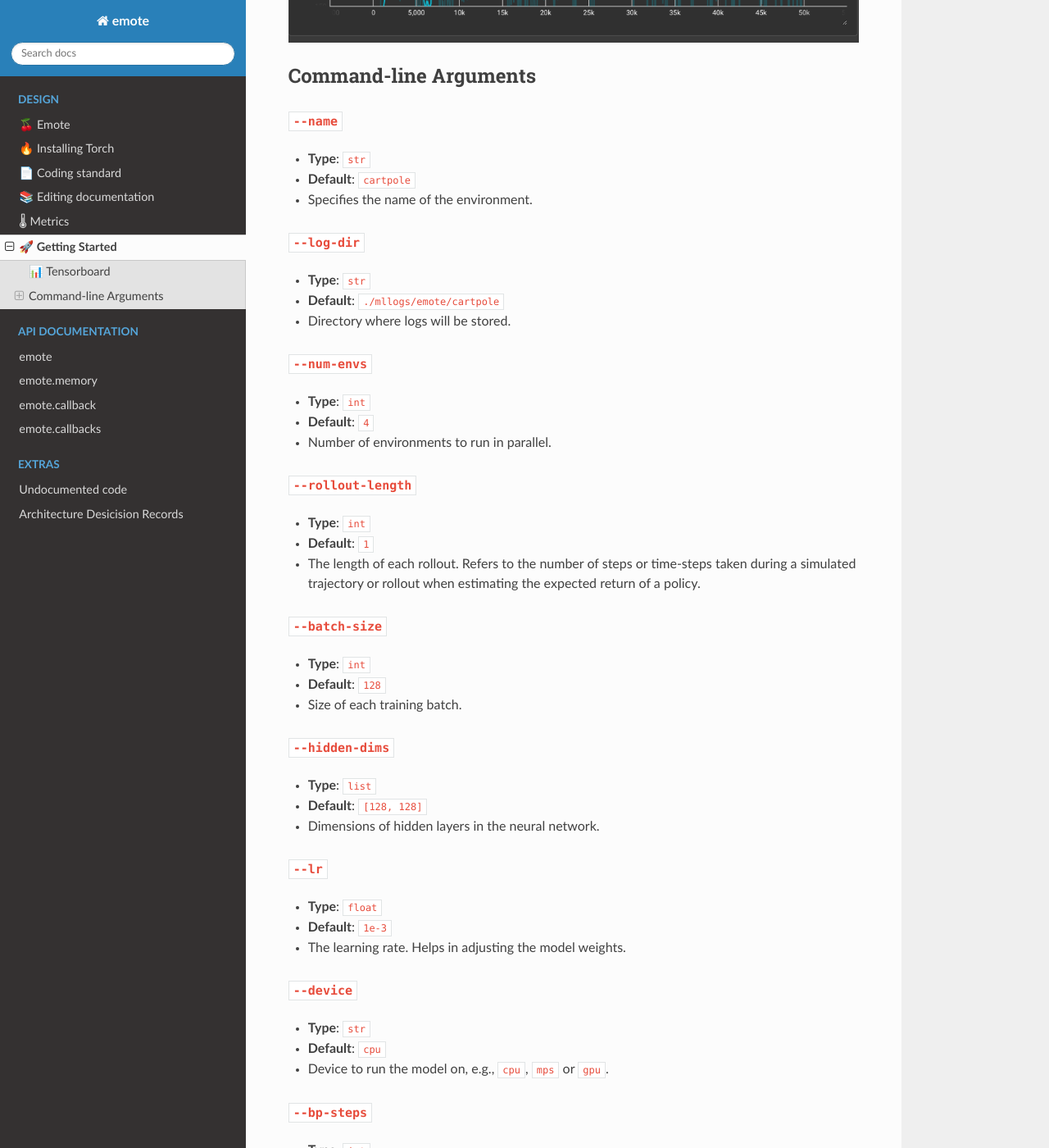
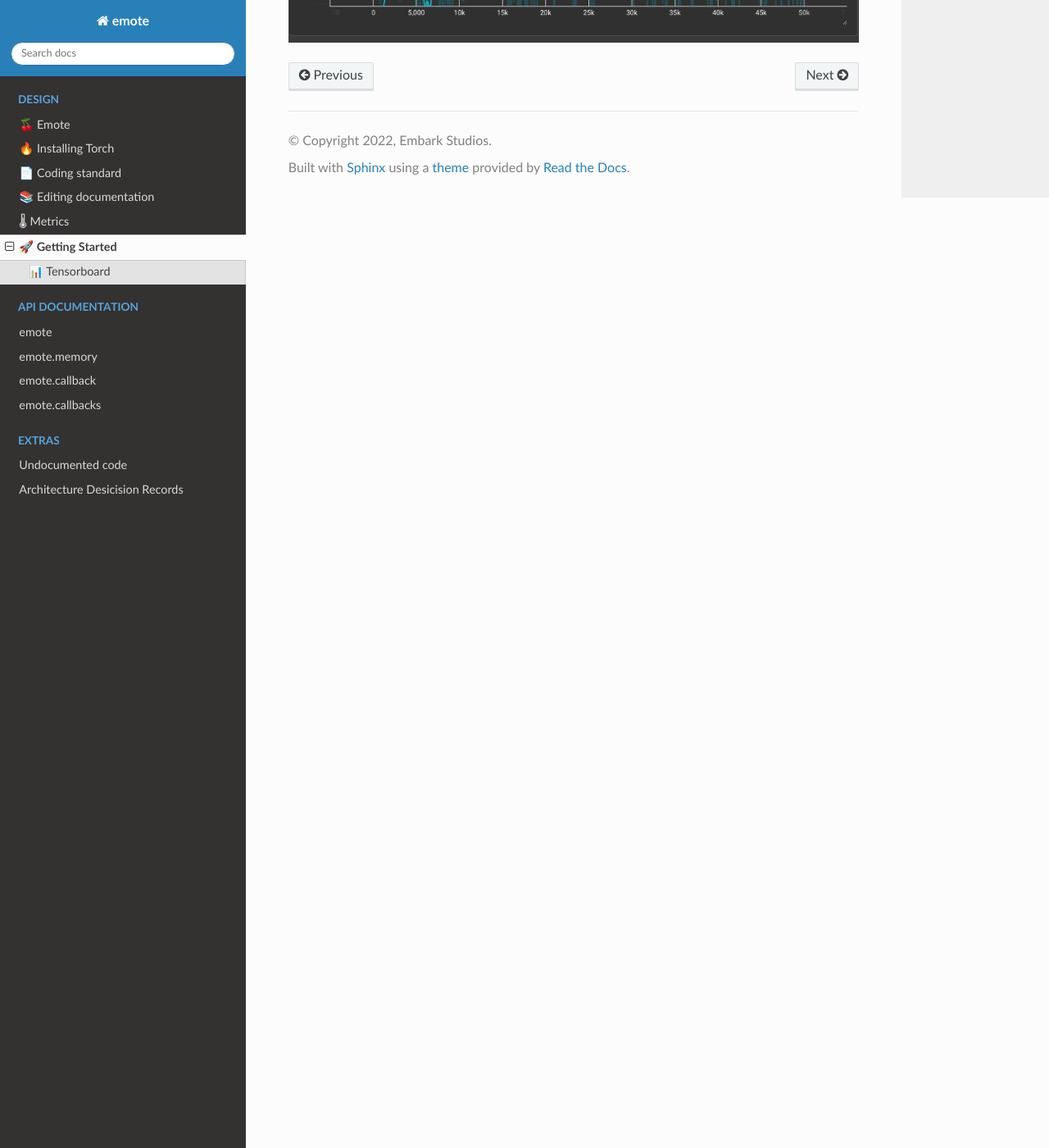
Before and after one commit to EmbarkStudios/emote, a Sphinx documentation site: the page built from docs/getting_started.md, in a window 1280 px wide and 1400 px high, scrolled down 1439 px. Shown: the whole window at 82% size. Built offline with Sphinx 7.4.7 and the Read the Docs theme 2.0.0, drawn with Linux system fonts in a browser that asks for light colours; some of the changed text lies outside the part shown.

Commit message:
Move cli args info to help

```diff
--- a/docs/getting_started.md
+++ b/docs/getting_started.md
@@ -23,71 +23,3 @@ pdm run tensorboard --logdir ./mllogs
 This will start a Tensorboard server on `localhost:6006`. You can now open your browser and go to `localhost:6006` to see the training process where you can see the rewards over time, the loss over time, etc.
 
 ![Alt Text](tensorboard.png)
-
-## Command-line Arguments
-
-### `--name`
-
-- **Type**: `str`
-- **Default**: `cartpole`
-- Specifies the name of the environment.
-
-### `--log-dir`
-
-- **Type**: `str`
-- **Default**: `./mllogs/emote/cartpole`
-- Directory where logs will be stored.
-
-### `--num-envs`
-
-- **Type**: `int`
-- **Default**: `4`
-- Number of environments to run in parallel.
-
-### `--rollout-length`
-
-- **Type**: `int`
-- **Default**: `1`
-- The length of each rollout. Refers to the number of steps or time-steps taken during a simulated trajectory or rollout when estimating the expected return of a policy.
-
-### `--batch-size`
-
-- **Type**: `int`
-- **Default**: `128`
-- Size of each training batch.
-
-### `--hidden-dims`
-
-- **Type**: `list`
-- **Default**: `[128, 128]`
-- Dimensions of hidden layers in the neural network.
-
-### `--lr`
-
-- **Type**: `float`
-- **Default**: `1e-3`
-- The learning rate. Helps in adjusting the model weights.
-
-### `--device`
-
-- **Type**: `str`
-- **Default**: `cpu`
-- Device to run the model on, e.g., `cpu`, `mps` or `gpu`.
-
-### `--bp-steps`
-
-- **Type**: `int`
-- **Default**: `50,000`
-- Number of backpropagation steps until the training run is finished.
-
-### `--memory-size`
-
-- **Type**: `int`
-- **Default**: `50,000`
-- Size of the replay buffer. More complex environments will require a larger replay buffer, as they require more data to learn from. Given that cartpole is a simple environment, a replay buffer of size 50,000 is sufficient.
-
-### `--export-memory`
-
-- **Type**: Flag
-- **Default**: `False`
-- If set, the replay buffer is exported.
```
Also changed, not shown: 1 other file.
